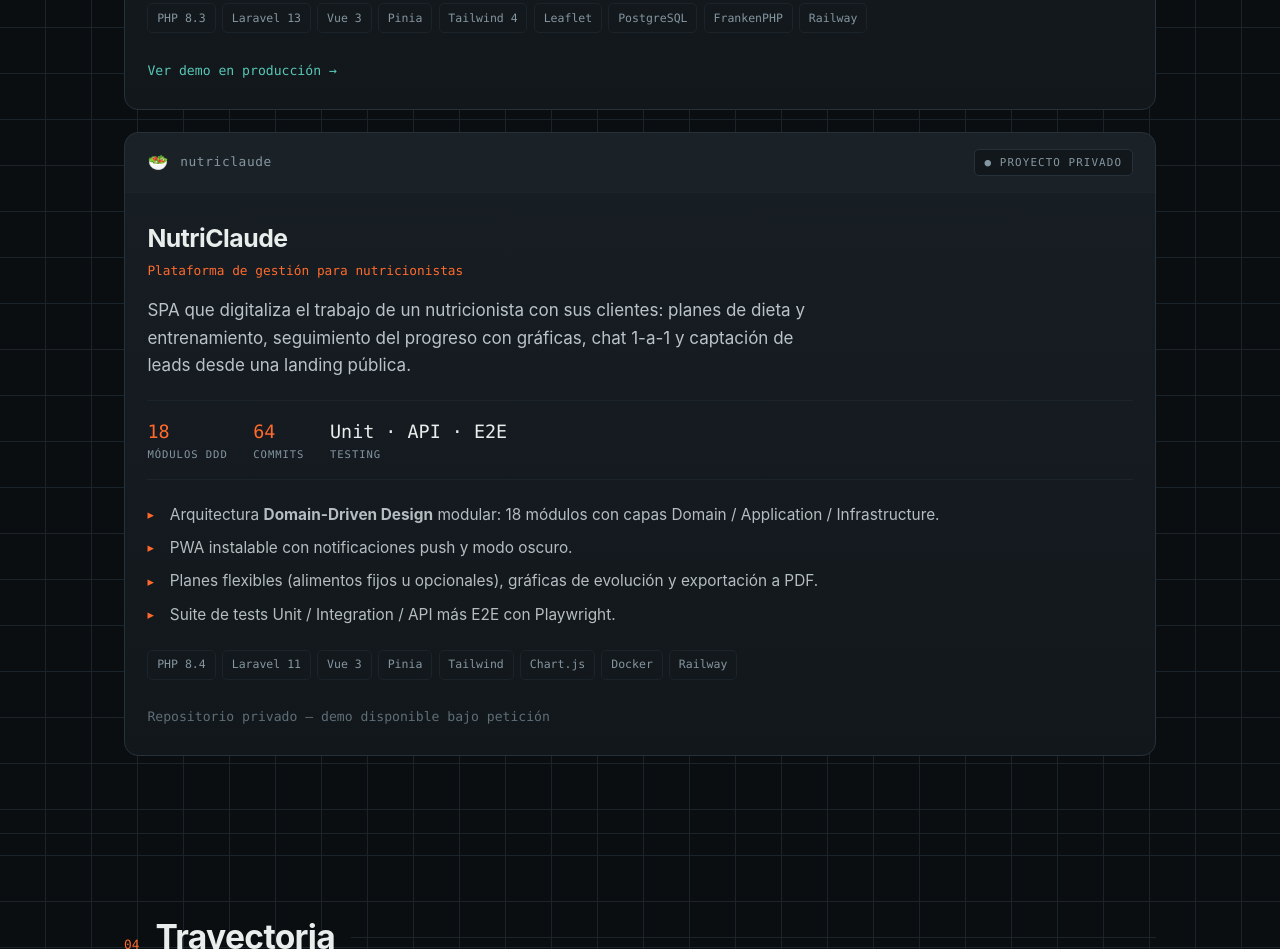
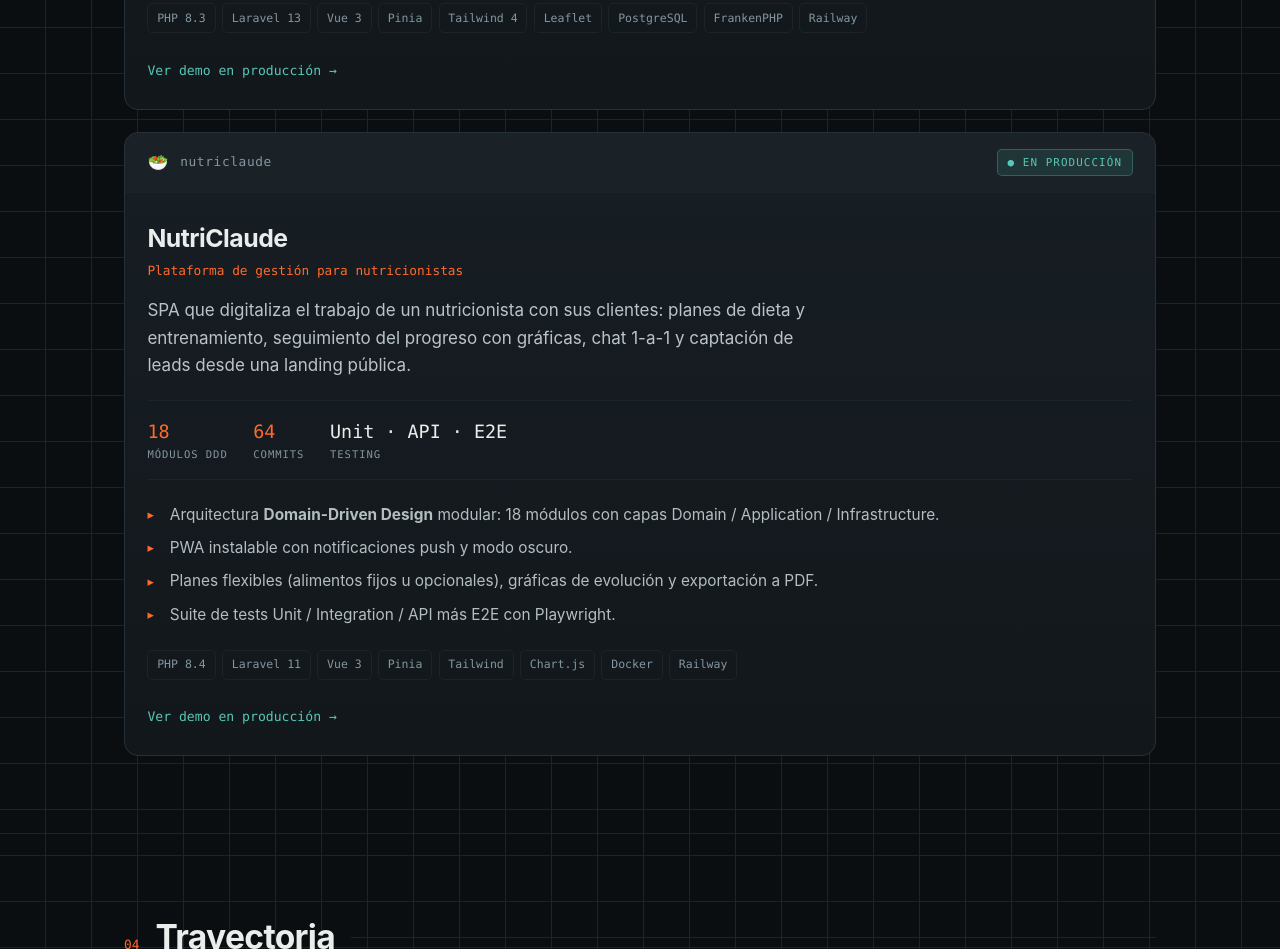
Before and after one commit to tonices17/tonices17.github.io, a plain HTML site: page index.html in a window 1280 px wide. Shown: the part 2548-3497 px from the top of the page. Drawn offline with Linux system fonts and the light colour scheme.

Commit message:
Enlazar demo en producción de NutriClaude (nutriplan.up.railway.app)
Co-Authored-By: Claude Opus 4.8 (1M context) <noreply@anthropic.com>

```diff
--- a/index.html
+++ b/index.html
@@ -391,7 +391,7 @@
         <article class="panel">
           <div class="panel-top">
             <div class="panel-id"><span class="glyph">🥗</span> nutriclaude</div>
-            <span class="state dev">● Proyecto privado</span>
+            <span class="state live">● En producción</span>
           </div>
           <div class="panel-body">
             <h3>NutriClaude</h3>
@@ -415,7 +415,7 @@
               <span>PHP 8.4</span><span>Laravel 11</span><span>Vue 3</span><span>Pinia</span><span>Tailwind</span><span>Chart.js</span><span>Docker</span><span>Railway</span>
             </div>
 
-            <span class="panel-link muted">Repositorio privado — demo disponible bajo petición</span>
+            <a class="panel-link" href="https://nutriplan.up.railway.app/" target="_blank" rel="noopener">Ver demo en producción →</a>
           </div>
         </article>
 
```
